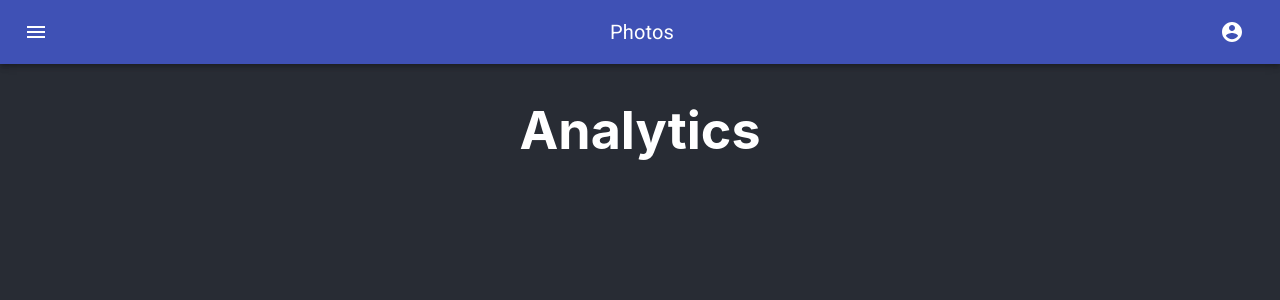
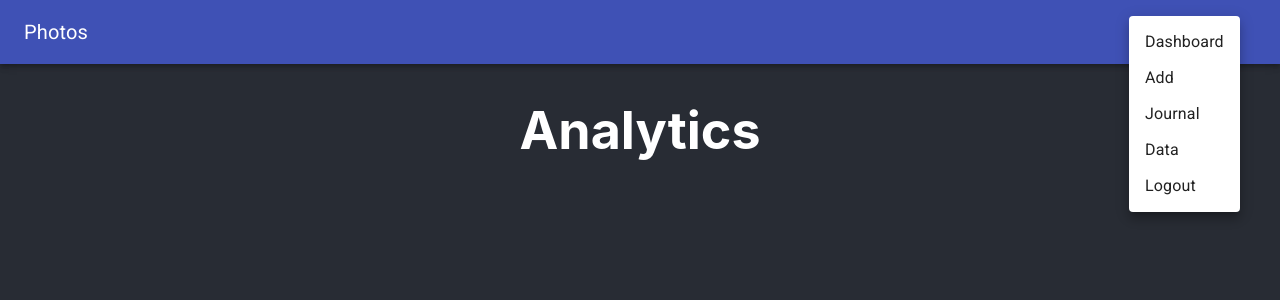
Before and after one commit to Vivid-Project/frontend, a React (Create React App) app: page /analytics in a window 1280 px wide. Both pictures are taken after a click on the button "menu". Shown: the top 300 px of the page. Built offline with nearby package versions, Linux system fonts and the light colour scheme.

Commit message:
Set paths for all router paths

```diff
--- a/src/modules/Header/Header.js
+++ b/src/modules/Header/Header.js
@@ -5,13 +5,14 @@ import Toolbar from '@material-ui/core/Toolbar';
 import Typography from '@material-ui/core/Typography';
 import IconButton from '@material-ui/core/IconButton';
 import MenuIcon from '@material-ui/icons/Menu';
-import AccountCircle from '@material-ui/icons/AccountCircle';
 import MenuItem from '@material-ui/core/MenuItem';
 import Menu from '@material-ui/core/Menu';
+import { withRouter } from 'react-router-dom';
 
 const useStyles = makeStyles((theme) => ({
   root: {
     flexGrow: 1,
+    textAlign: 'left',
   },
   menuButton: {
     marginRight: theme.spacing(2),
@@ -21,7 +22,8 @@ const useStyles = makeStyles((theme) => ({
   },
 }));
 
-export default function MenuAppBar() {
+const Header = (props) => {
+  const { history } = props;
   const classes = useStyles();
   const [anchorEl, setAnchorEl] = React.useState(null);
   const open = Boolean(anchorEl);
@@ -30,7 +32,8 @@ export default function MenuAppBar() {
     setAnchorEl(event.currentTarget);
   };
 
-  const handleClose = () => {
+  const handleMenuClick = (routerURL) => {
+    history.push(routerURL);
     setAnchorEl(null);
   };
 
@@ -38,27 +41,20 @@ export default function MenuAppBar() {
     <div className={classes.root}>
       <AppBar position="static">
         <Toolbar>
-          <IconButton
-            edge="start"
-            className={classes.menuButton}
-            color="inherit"
-            aria-label="menu"
-          >
-            <MenuIcon />
-          </IconButton>
           <Typography variant="h6" className={classes.title}>
             Photos
           </Typography>
           <div>
             <IconButton
-              aria-label="account of current user"
-              aria-controls="menu-appbar"
-              aria-haspopup="true"
+              edge="start"
+              className={classes.menuButton}
+              color="inherit"
+              aria-label="menu"
               onClick={handleMenu}
-              color="inherit"
             >
-              <AccountCircle />
+              <MenuIcon />
             </IconButton>
+
             <Menu
               id="menu-appbar"
               anchorEl={anchorEl}
@@ -72,14 +68,27 @@ export default function MenuAppBar() {
                 horizontal: 'right',
               }}
               open={open}
-              onClose={handleClose}
+              onClose={() => setAnchorEl(null)}
             >
-              <MenuItem onClick={handleClose}>Profile</MenuItem>
-              <MenuItem onClick={handleClose}>My account</MenuItem>
+              <MenuItem onClick={() => handleMenuClick('/dashboard')}>
+                Dashboard
+              </MenuItem>
+              <MenuItem onClick={() => handleMenuClick('/newdream')}>
+                Add
+              </MenuItem>
+              <MenuItem onClick={() => handleMenuClick('/dreamjournal')}>
+                Journal
+              </MenuItem>
+              <MenuItem onClick={() => handleMenuClick('/analytics')}>
+                Data
+              </MenuItem>
+              <MenuItem onClick={() => handleMenuClick('/')}>Logout</MenuItem>
             </Menu>
           </div>
         </Toolbar>
       </AppBar>
     </div>
   );
-}
+};
+
+export default withRouter(Header);
```
